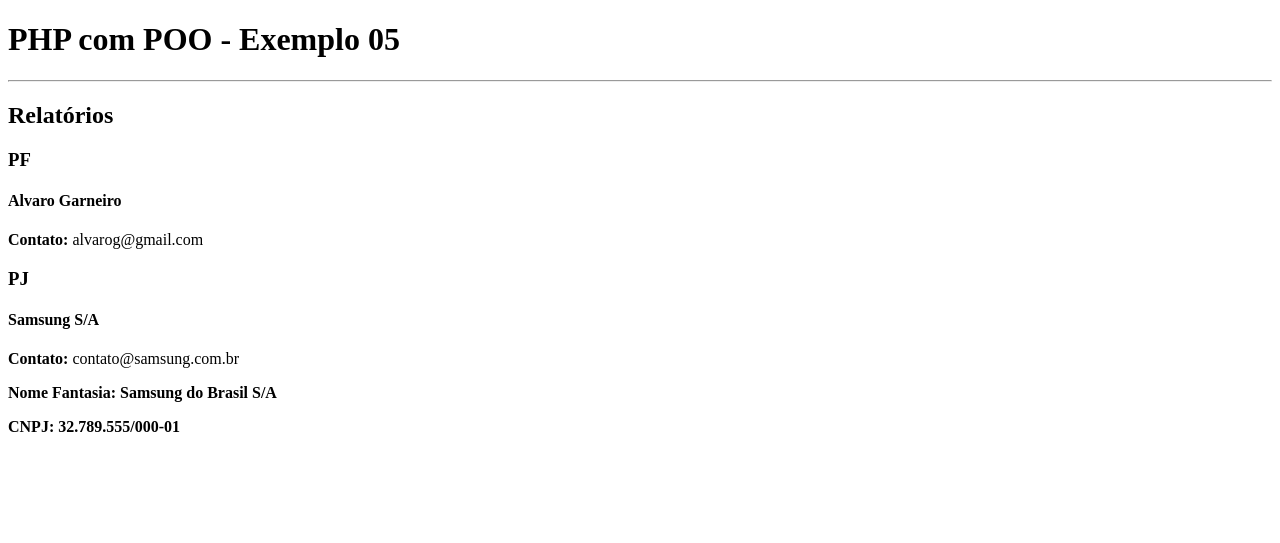
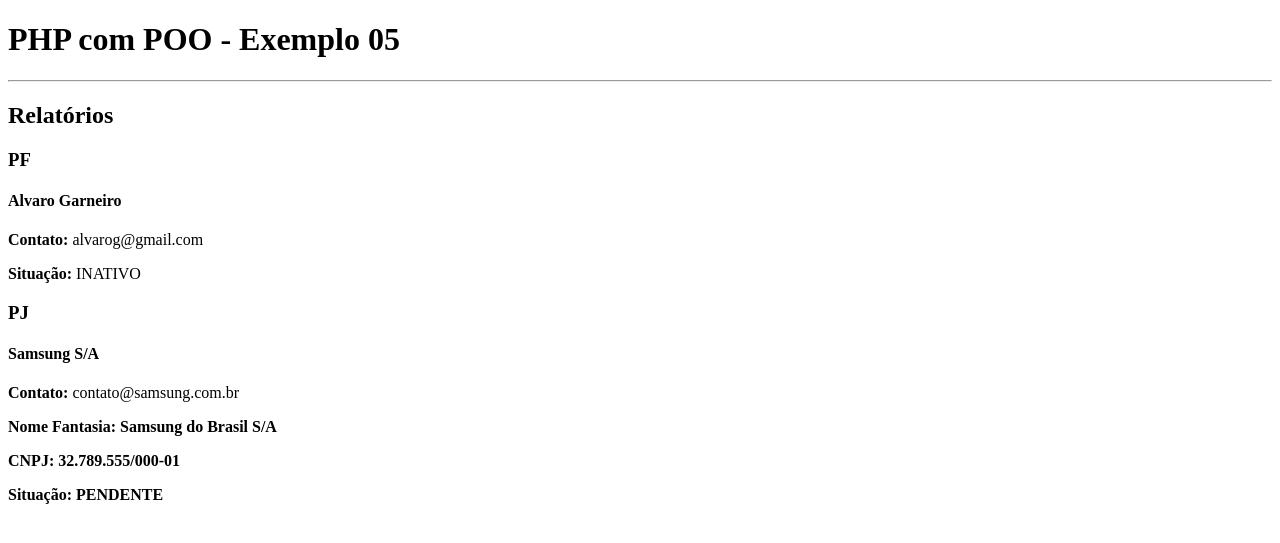
Before and after one commit to VanessaBaldin1/aulasphp-poo, a PHP site: page / in a window 1280 px wide. Shown: the top 543 px of the page. Run offline with PHP 8.4, Linux system fonts and the light colour scheme.

Commit message:
Adiciona chamada getSituacao()->name (enum)

```diff
--- a/index.php
+++ b/index.php
@@ -32,10 +32,13 @@ $clientePJ = new PessoaJuridica("Samsung S/A", "contato@samsung.com.br", "32.789
 
  <h3>PF</h3>
  <?=$clientePF->relatorio()?>
+ <!-- Acessamos as opções do Enum através do getSituacao()->name -->
+ <p><b>Situação:</b> <?=$clientePF->getSituacao()->name?> </p>
+
 
  <h3>PJ</h3>
  <?=$clientePJ->relatorio()?>
-
+ <p><b>Situação:</b> <?=$clientePJ->getSituacao()->name?> </p>
 
 
 </body>
```
